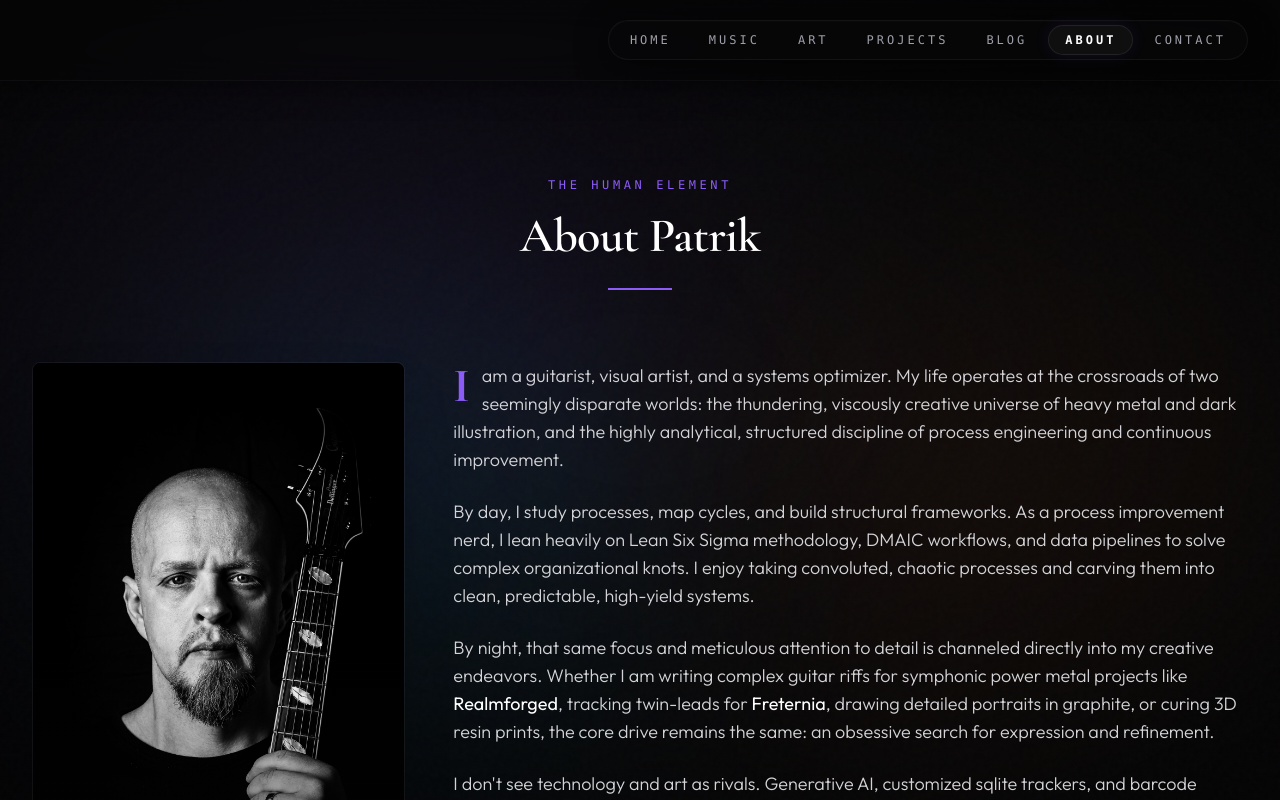
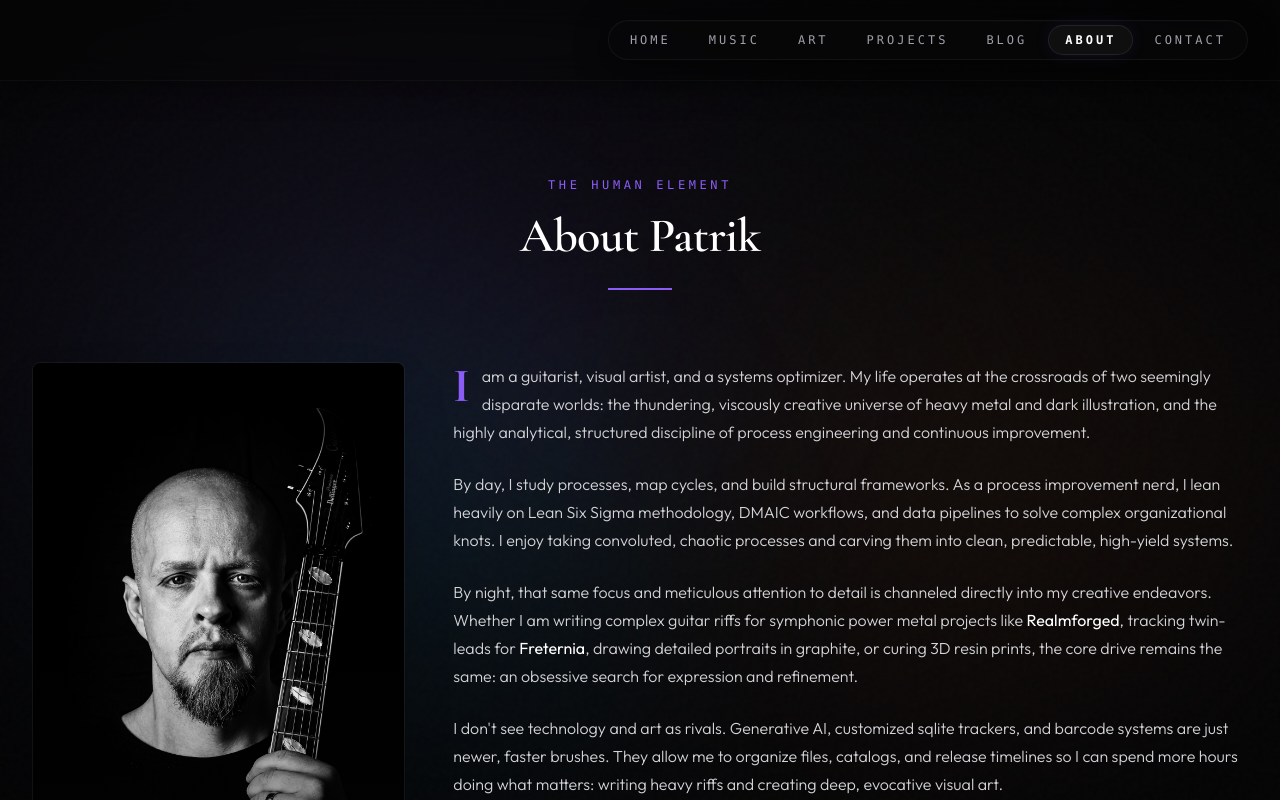
Before and after one commit to xvonpat/patrik-von-porat-portfolio, a Next.js app: page /about in a window 1280 px wide. Shown: the top 800 px of the page. Built offline with nearby package versions, Linux system fonts and the light colour scheme.

Commit message:
style: normalize typography scale on About page to match global styling

```diff
--- a/src/app/(app)/about/page.js
+++ b/src/app/(app)/about/page.js
@@ -63,7 +63,7 @@ export default function About() {
         </div>
 
         {/* Extended Biography (8 columns) */}
-        <div className="lg:col-span-8 flex flex-col gap-8 leading-7 text-zinc-300 font-light text-base md:text-lg">
+        <div className="lg:col-span-8 flex flex-col gap-8 leading-7 text-zinc-300 font-light text-sm md:text-base">
           <div className="flex flex-col gap-6">
             <p className="first-letter:text-5xl first-letter:font-extrabold first-letter:text-accent-purple first-letter:mr-3 first-letter:float-left first-letter:font-gothic">
               I am a guitarist, visual artist, and a systems optimizer.
```
